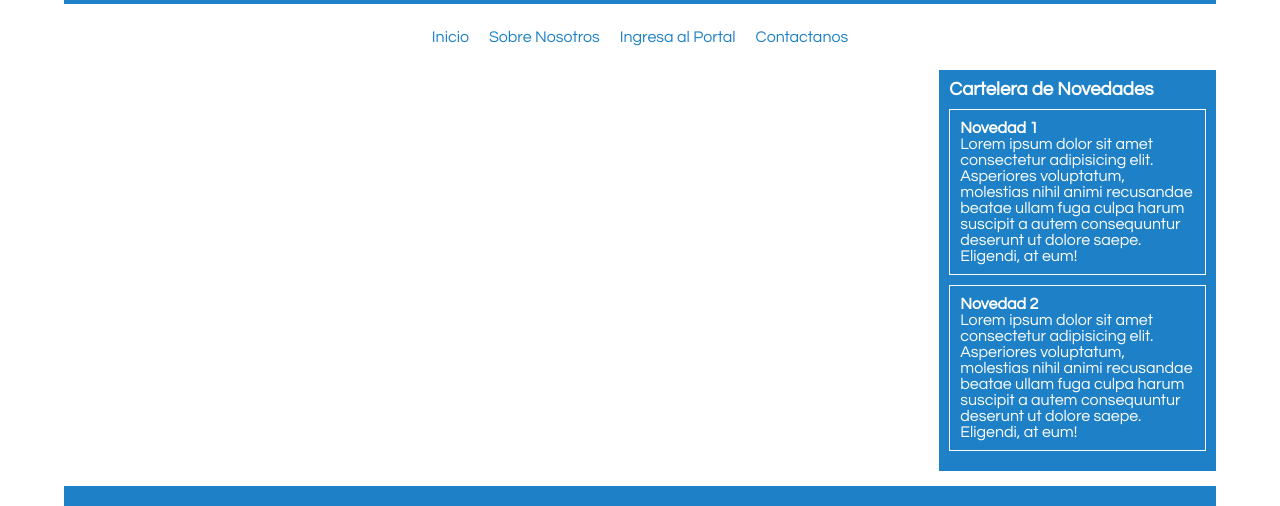
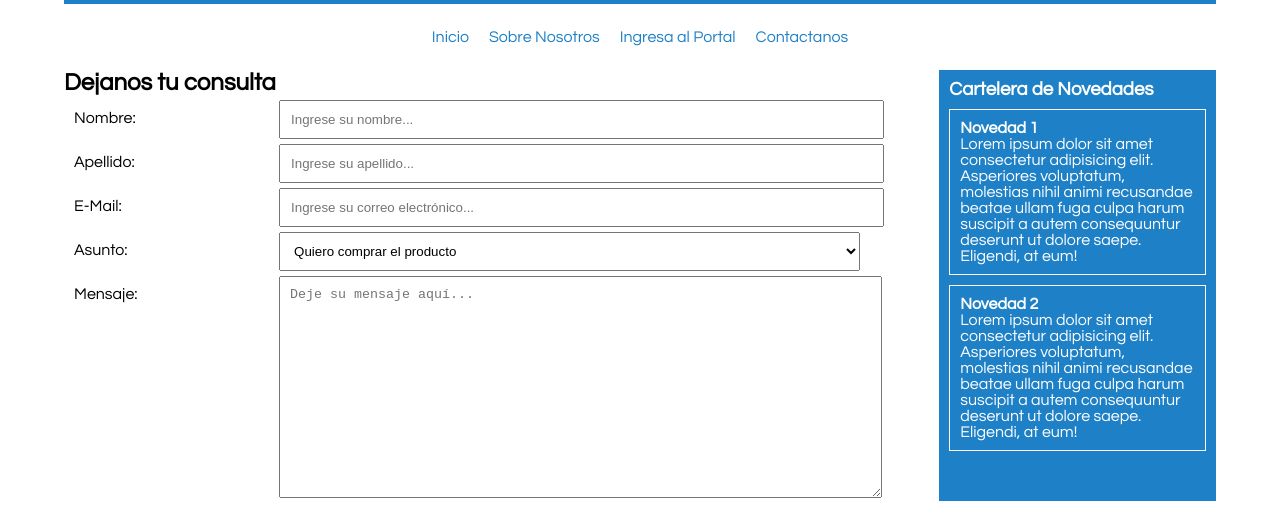
Before and after one commit to hernanrodrguez/html-css-page, a plain HTML site: page contact.html in a window 1280 px wide. Shown: the part 95-601 px from the top of the page. Drawn offline with Linux system fonts and the light colour scheme.

Commit message:
Avances con el formulario de contacto

```diff
--- a/contact.html
+++ b/contact.html
@@ -20,43 +20,46 @@
         <a href="#">Contactanos</a>
     </nav>
     <main>
-        <!-- <h2>Dejanos tu consulta</h2>
+        <h2>Dejanos tu consulta</h2>
         <form action="show_data.html">
-            <p>
+            <div class="col-25">
                 <label for="name">Nombre:</label>
-                <input type="text" id="name" name="name" placeholder="Ingrese su nombre...">
-            </p>
-            <p>
+            </div>
+            <div class="col-75">
+                <input type="text" name="name" id="name" placeholder="Ingrese su nombre...">
+            </div>
+            <div class="col-25">
                 <label for="surname">Apellido:</label>
-                <input type="text" id="surname" name="surname" placeholder="Ingrese su apellido...">
-            </p>
-            <p>
-                <label for="email">E-mail:</label>
-                <input type="email" id="email" name="email" placeholder="ejemplo@mail.com">
-            </p>
-            <p>Género:
-                <input type="radio" id="male" name="gender" value="male">
-                <label for="male">Masculino</label>
-                <input type="radio" id="female" name="gender" value="female">
-                <label for="female">Femenino</label>
-                <input type="radio" id="other" name="gender" value="other">
-                <label for="other">Otro</label>
-            </p>
-            <p>Deseo suscribirme a:
-                <input type="checkbox" id="recipes" name="recipes" value="recipes">
-                <label for="recipes"> Nuevas Recetas</label>
-                <input type="checkbox" id="products" name="products" value="products">
-                <label for="products"> Nuevos Productos</label>
-                <input type="checkbox" id="news" name="news" value="news">
-                <label for="news"> Notificaciones semanales</label>
-            </p>
-            <p>
-                <label for="message">Consulta:</label><br><br>
-                <textarea id="message" name="message" rows="15" cols="100"
-                    placeholder="Escriba su consulta aqui..."></textarea>
-            </p>
-            <input type="submit" value="Enviar Consulta"><br><br>
-        </form> -->
+            </div>
+            <div class="col-75">
+                <input type="text" name="surname" id="surname" placeholder="Ingrese su apellido...">
+            </div>
+            <div class="col-25">
+                <label for="email">E-Mail:</label>
+            </div>
+            <div class="col-75">
+                <input type="email" name="email" id="email" placeholder="Ingrese su correo electrónico...">
+            </div>
+            <div class="col-25">
+                <label for="subject">Asunto:</label>
+            </div>
+            <div class="col-75">
+                <select id="subject" name="subject">
+                    <option value="buy">Quiero comprar el producto</option>
+                    <option value="info">Quiero recibir más información del producto</option>
+                    <option value="join">Quiero unirme al equipo</option>
+                    <option value="other">Otro...</option>
+                  </select>
+            </div>
+            <div class="col-25">
+                <label for="message">Mensaje:</label>
+              </div>
+              <div class="col-75">
+                <textarea id="message" name="message" placeholder="Deje su mensaje aquí..."></textarea>
+              </div>
+
+
+        </form>
     </main>
     <aside>
         <h3>Cartelera de Novedades</h3>
--- a/css/styles.css
+++ b/css/styles.css
@@ -115,7 +115,32 @@ aside h3{
     transform: translate(-50%, -50%);
     text-align: center;
     user-select: none;
-  }
+}
+label{
+    display: inline-block;
+    padding: 10px;
+}
+.col-25,
+.col-75{
+    margin-top: 5px;
+    float: left;
+}
+.col-25{
+    width: 25%;
+}
+.col-75{
+    width: 75%;
+}
+input[type=text],
+input[type=email],
+select,
+textarea{
+    width: 90%;
+    padding: 10px;
+}
+textarea{
+    height: 200px;
+}
 footer{
     grid-area: footer;
     background-color: #1E80C6;
@@ -169,4 +194,10 @@ footer a:hover{
     .img-container{
         display: none;
     }
+    .col-25,
+    .col-75,
+    input[type=text],
+    input[type=email]{
+        width: 100%;
+    }
 }
```
